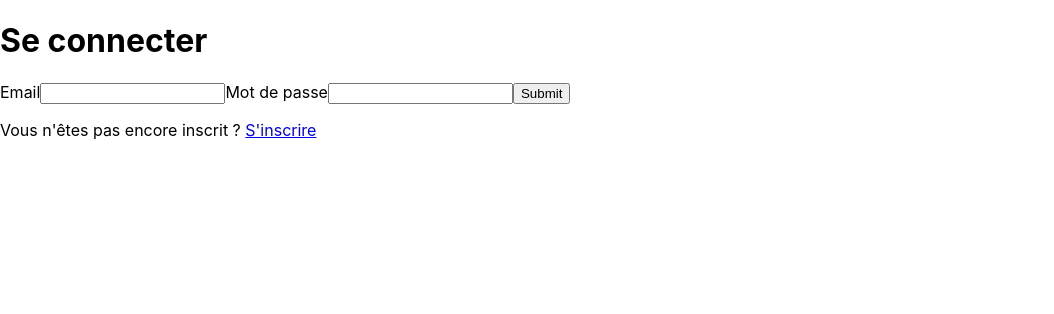
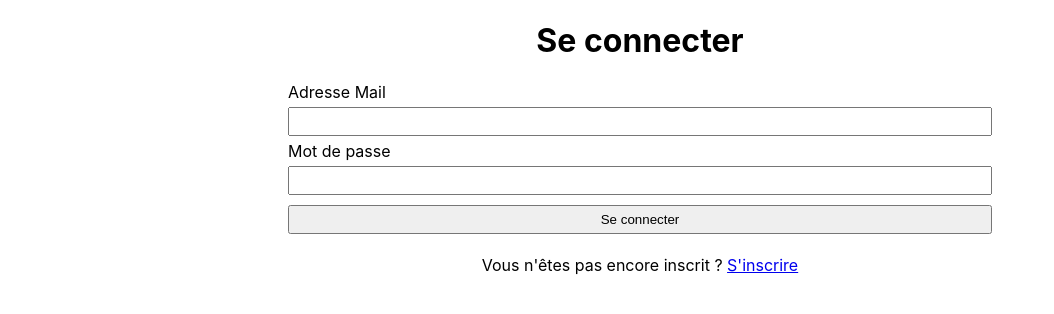
Before and after one commit to MaideAkdede/birdy-dwm, a React (Create React App) app: page /Login in a window 1280 px wide. Before the commit this address led to /login. Shown: the top 314 px of the page, without its empty margins (0-1054 px from the left). Built offline with nearby package versions, Linux system fonts and the light colour scheme; no server answers.

Commit message:
:construction: Updates and change forms + a bit of css

```diff
--- a/src/App.js
+++ b/src/App.js
@@ -15,12 +15,12 @@ export default function App() {
             { currentUser ?
                 <Redirect to={{ pathname: "/" }} />
                 :
-                <Redirect to={{ pathname: "/login" }} />
+                <Redirect to={{ pathname: "/Login" }} />
             }
             <Switch>
                 <Route path="/" component={Home} exact/>
-                <Route path="/login" component={LoginForm} exact/>
-                <Route path="/register" component={RegisterForm} exact/>
+                <Route path="/Login" component={LoginForm} exact/>
+                <Route path="/Register" component={RegisterForm} exact/>
             </Switch>
         </BrowserRouter>
     )
--- a/src/components/LoginForm.jsx
+++ b/src/components/LoginForm.jsx
@@ -30,7 +30,7 @@ export default function LoginForm() {
     <Fragment>
         <h1>Se connecter</h1>
         <form onSubmit={handleSubmit} >
-            <label htmlFor="email">Email</label>
+            <label htmlFor="email">Adresse Mail</label>
                         <input type="email"
                                name="email"
                                id="email"
@@ -40,7 +40,7 @@ export default function LoginForm() {
                                name="password"
                                id="password"
                                onChange={e => setPassword(e.target.value)}/>
-            <input type="submit" />
+            <input type="submit" value="Se connecter"/>
         </form>
         <p>Vous n'êtes pas encore inscrit ? <Link to='./register'>S'inscrire</Link></p>
     </Fragment>
--- a/src/components/MyAccount.jsx
+++ b/src/components/MyAccount.jsx
@@ -4,7 +4,7 @@ import firebase from "../utils/firebaseConfig";
 export default function MyAccount() {
     return(
         <Fragment>
-            <h1>Mon compte</h1>
+            <h2>Mon compte</h2>
             <p>Bonjour</p>
             <button onClick={ () => firebase.auth().signOut()}>Déconnexion</button>
         </Fragment>
--- a/src/components/Nav.jsx
+++ b/src/components/Nav.jsx
@@ -14,22 +14,22 @@ export default function Nav () {
                         </Link>
                     </li>
                     <li>
-                        <Link to="/account">
+                        <Link to="/Account">
                             Mon Compte
                         </Link>
                     </li>
                     <li>
-                        <Link to="/test">
+                        <Link to="/Test">
                             Test
                         </Link>
                     </li>
                 </ul>
 
                 <Switch>
-                    <Route path="/account">
+                    <Route path="/Account">
                        <MyAccount />
                     </Route>
-                    <Route path="/test">
+                    <Route path="/Test">
                         <p>Ceci est une page test</p>
                     </Route>
                 </Switch>
--- a/src/components/RegisterForm.jsx
+++ b/src/components/RegisterForm.jsx
@@ -5,7 +5,25 @@ export default function RegisterForm() {
     return(
         <Fragment>
             <h1>S'enregistrer</h1>
+            <form>
 
+                <label htmlFor='firstname'>Prénom</label>
+                <input type='text' id='firstname' />
+
+                <label htmlFor='lastname'>Nom</label>
+                <input type='text' id='lastname' />
+
+                <label htmlFor='token'> ID de l'institut des Sciences Naturelles</label>
+                <input type='text' id='token'/>
+
+                <label htmlFor='email'>Adresse mail</label>
+                <input type='text' id='email' />
+
+                <label htmlFor='pass'>Mot de passe</label>
+                <input type='password' id='pass' />
+
+                <input type='submit' value="S'enregistrer"/>
+            </form>
             <p>Vous avez déjà un compte ? <Link to='/login'>Se connecter</Link></p>
         </Fragment>
     )
--- a/src/index.css
+++ b/src/index.css
@@ -1,5 +1,6 @@
 body {
-  margin: 0;
+  margin: 0 auto;
+  text-align: center;
   font-family: -apple-system, BlinkMacSystemFont, 'Segoe UI', 'Roboto', 'Oxygen',
     'Ubuntu', 'Cantarell', 'Fira Sans', 'Droid Sans', 'Helvetica Neue',
     sans-serif;
@@ -11,3 +12,22 @@ code {
   font-family: source-code-pro, Menlo, Monaco, Consolas, 'Courier New',
     monospace;
 }
+form{
+  text-align: left;
+  display: flex;
+  flex-direction: column;
+  width: 55vw;
+  margin: 0 auto;
+}
+form input {
+  padding: 5px;
+  margin: 5px 0;
+}
+ul {
+  margin: 0 auto;
+  display: flex;
+  flex-direction: row;
+  list-style: none;
+  justify-content: space-between;
+  width: 35vw;
+}
```
Also changed, not shown: 1 other file (tests, documents, lock files or other folders). Lines whose indentation alone changed are shown as unchanged.
